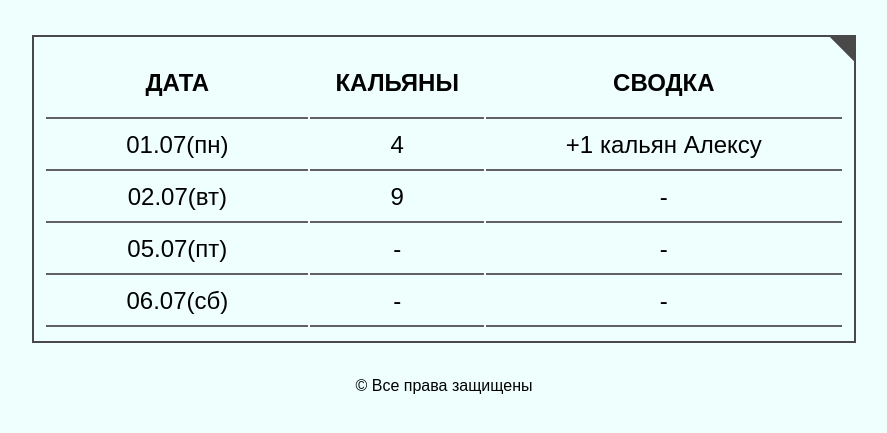
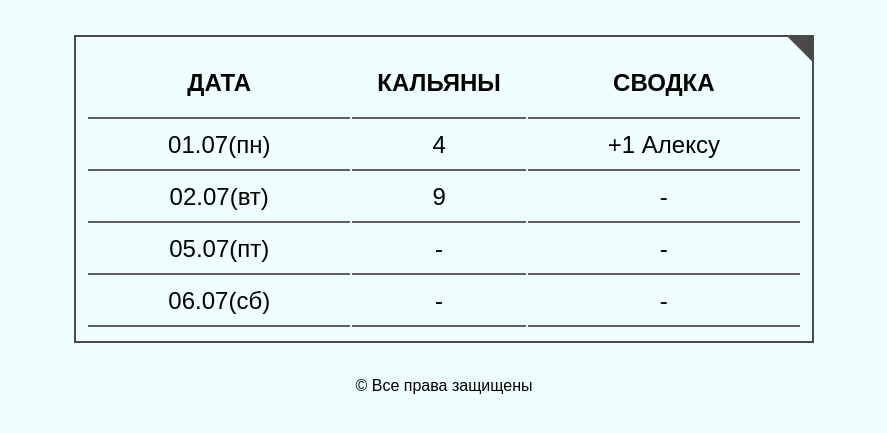
Before and after one commit to Fragile-lab/Beluga, a plain HTML site: page index.html in a window 1280 px wide. Shown: the part 167-600 px from the top of the page, without its empty margins (196-1083 px from the left). Drawn offline with Linux system fonts and the light colour scheme.

Commit message:
fixcommit

```diff
--- a/index.html
+++ b/index.html
@@ -25,7 +25,7 @@
                 <tr>
                     <td>01.07(пн)</td>
                     <td>4</td>
-                    <td>+1 кальян Алексу</td>
+                    <td>+1 Алексу</td>
                 </tr>
                 <tr>
                     <td>02.07(вт)</td>
```
